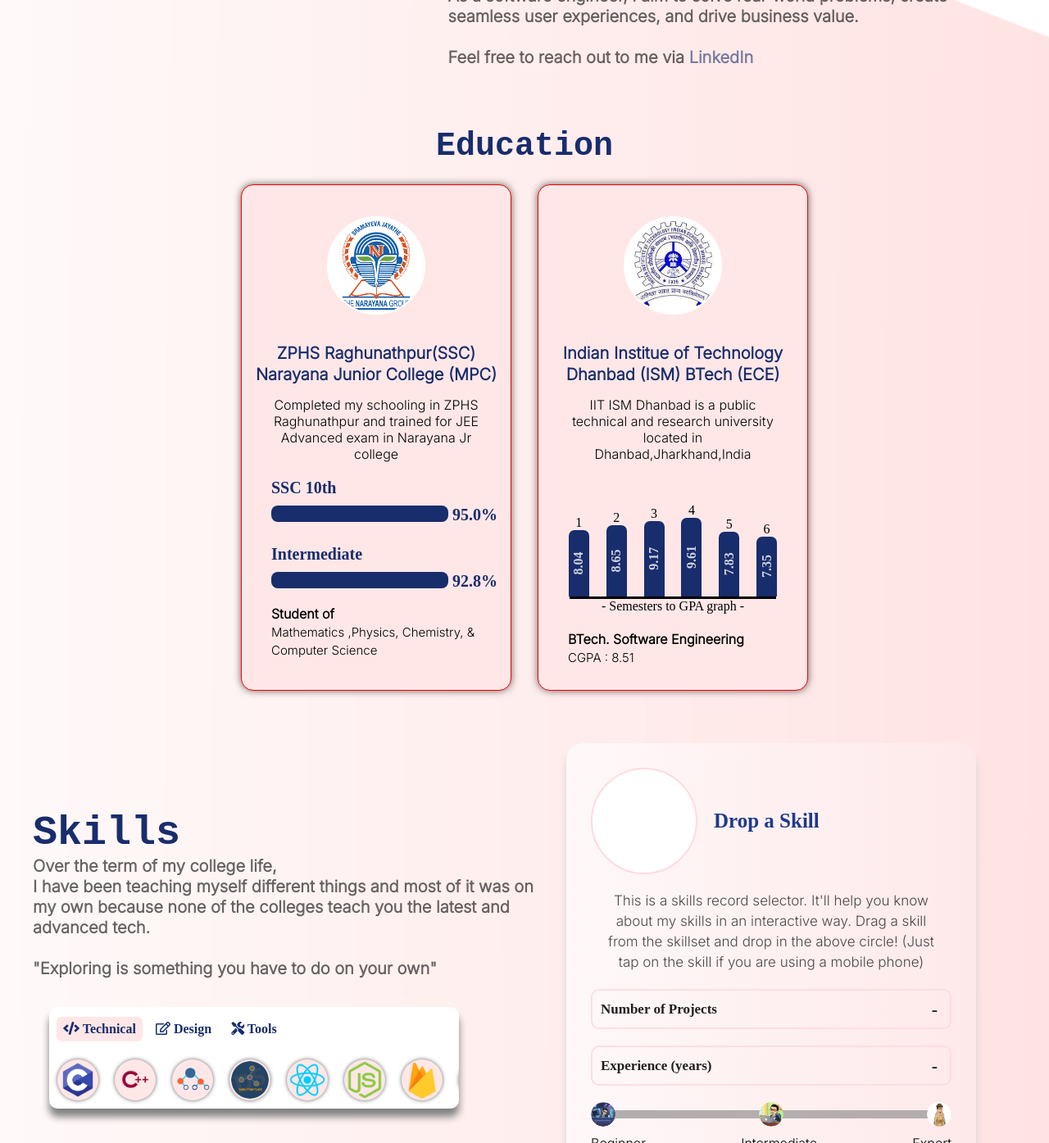
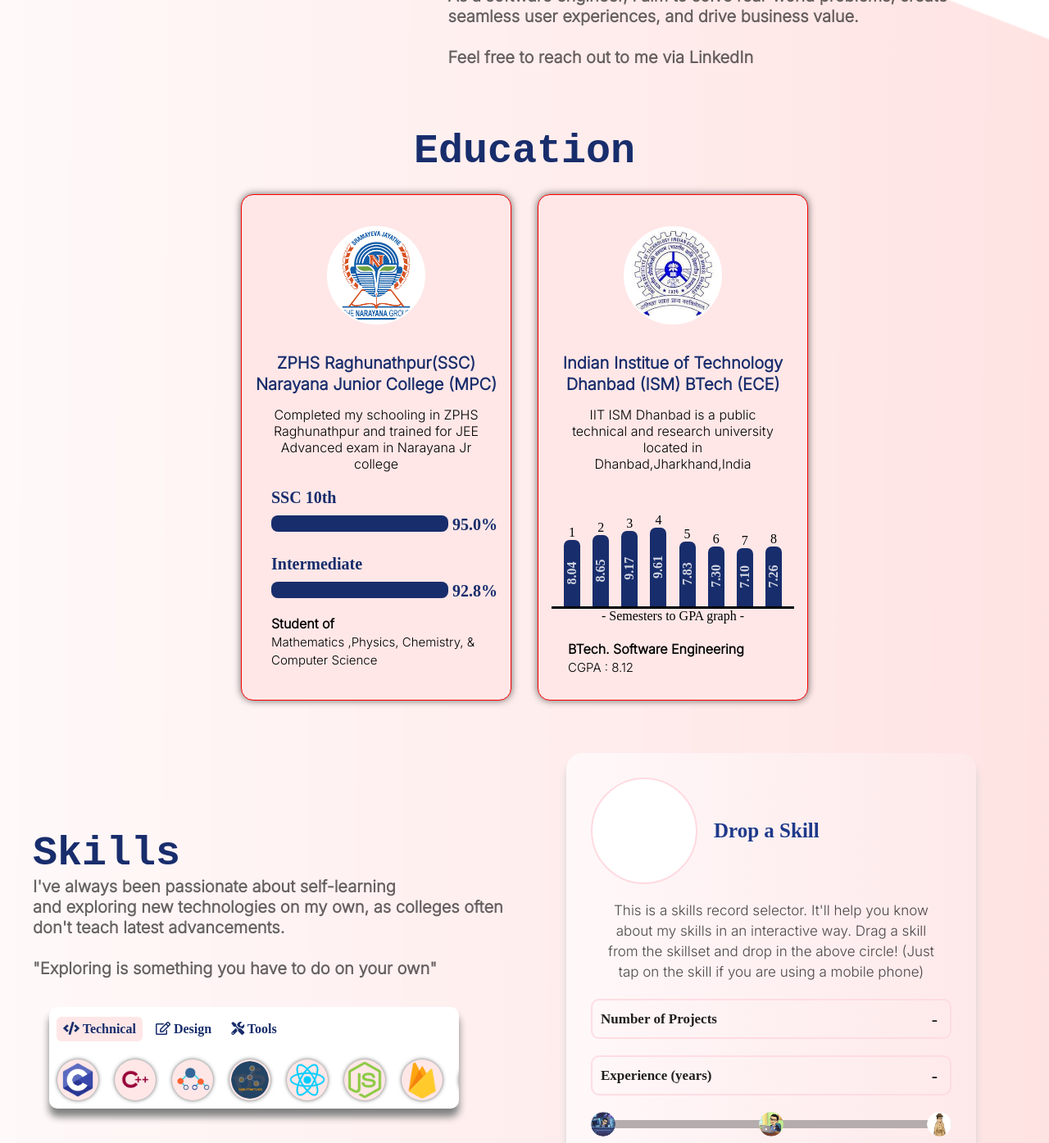
Before and after one commit to BALASHEKHAR/balashekhar.github.io, a plain HTML site: page index.html in a window 1280 px wide. Shown: the part 1357-2752 px from the top of the page at 82% size. Drawn offline with nearby package versions, Linux system fonts and the light colour scheme; a web font is replaced by a local one.

Commit message:
fix dark mode href css, add semister bars, update skills content

```diff
--- a/components/about_me/about_me.css
+++ b/components/about_me/about_me.css
@@ -49,10 +49,14 @@
 }
 
 .aboutme-text a {
-  color: #182d6c;
   text-decoration: none;
+  color: #000;
+}
+.aboutme-text a:hover {
+  color: #ff4a00;
 }
 
+@media screen and (max-width: 700px) {
 @media screen and (max-width: 700px) {
   .aboutme-text h2,
   .aboutme-text p {
--- a/components/education/education.css
+++ b/components/education/education.css
@@ -3,7 +3,7 @@
 }
 
 .education-container h2 {
-  font-size: 40px;
+  font-size: 50px;
   color: #182d6c;
   margin: 20px;
   text-transform: capitalize;
@@ -144,7 +144,7 @@
 
 .graph .a {
   color: #fff;
-  width: 25px;
+  width: 20px;
   border-top-left-radius: 7px;
   border-top-right-radius: 7px;
   display: flex;
@@ -172,9 +172,15 @@
 .graph .a6 {
   height: 73px;
 }
+.graph .a7 {
+  height: 71px;
+}
+.graph .a8 {
+  height: 72.6px;
+}
 
 .hr {
-  width: 85%;
+  width: 100%;
   margin: 0px auto;
   height: 3px;
   background-color: #000;
--- a/components/education/education.html
+++ b/components/education/education.html
@@ -61,7 +61,15 @@
         </div>
         <div>
           <div>6</div>
-          <div class="a a6"><span id="mySpan">7.35</span></div>
+          <div class="a a6"><span id="mySpan">7.30</span></div>
+        </div>
+        <div>
+          <div>7</div>
+          <div class="a a7"><span id="mySpan">7.10</span></div>
+        </div>
+        <div>
+          <div>8</div>
+          <div class="a a8"><span id="mySpan">7.26</span></div>
         </div>
       </div>
       <div class="hr"></div>
@@ -69,7 +77,7 @@
       <div class="edu-inner-1-footer">
         <span style="font-size: 16px; font-weight: 800"
           >BTech. Software Engineering</span
-        ><br />CGPA : 8.51
+        ><br />CGPA : 8.12
       </div>
     </div>
   </div>
--- a/components/main_info/main_info.css
+++ b/components/main_info/main_info.css
@@ -62,8 +62,11 @@
   line-height: 1.5;
 }
 .info h4 a {
-  color: #182d6c;
   text-decoration: none;
+  color: #000;
+}
+.info h4 a:hover {
+  color: #ff4a00;
 }
 .info h1 {
   font-size: 50px;
--- a/components/skills/skills.html
+++ b/components/skills/skills.html
@@ -2,9 +2,9 @@
     <div class="skill-container1">
       <h2>Skills</h2>
       <p>
-        Over the term of my college life, <br />
-        I have been teaching myself different things and most of it was on my
-        own because none of the colleges teach you the latest and advanced tech.
+        I've always been passionate about self-learning <br />
+        and exploring new technologies on my own,
+        as colleges often don't teach latest advancements.
         <br /><br />"Exploring is something you have to do on your own"
       </p>
       <div class="skills-main-div">
--- a/styles/themes/dark-theme.css
+++ b/styles/themes/dark-theme.css
@@ -89,9 +89,22 @@ a:hover {
   color: #000 !important;
 }
 .form-container {
-  background-image: url("../../assets/images/pro2.png") !important;
+  background-image: url("../../assets/images/contact/pro2.png") !important;
   background-repeat: no-repeat !important;
 }
 .experience-container-bubbles div {
   background-color: #adb7c6 !important;
 }
+.aboutme-text a {
+  border: none !important;
+}
+.aboutme-text a:hover {
+  color: #c91093 !important;
+  border: none !important;
+}
+.info h4 a {
+  border: none !important;
+}
+.info h4 a:hover {
+  color: #c91093 !important;
+}
```
